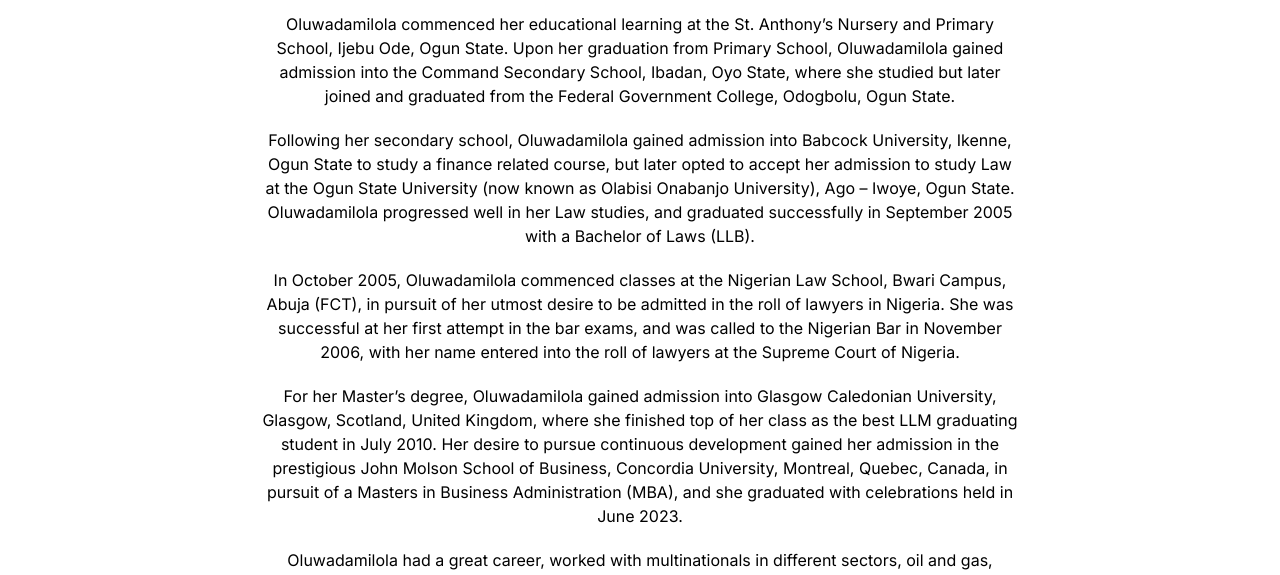
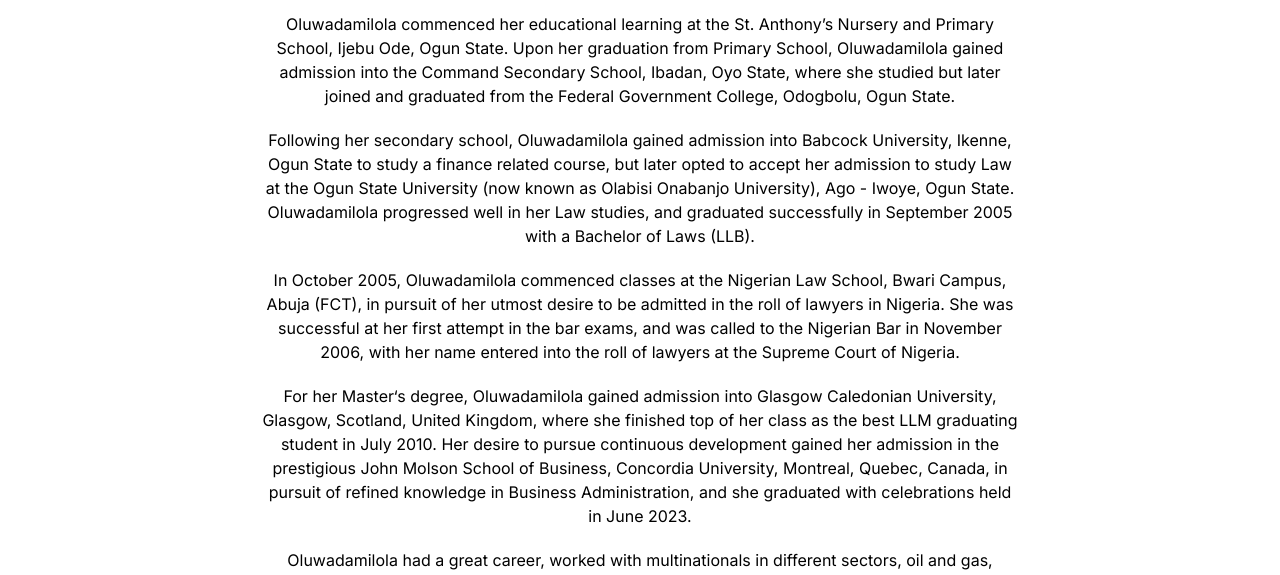
Before and after one commit to dinorhythms/damilola-shobiye, a Next.js app: page /life-of-damilola in a window 1280 px wide. Shown: the part 2820-3395 px from the top of the page. Built offline with nearby package versions, Linux system fonts and the light colour scheme; no server answers.

Commit message:
update life of damilola

```diff
--- a/src/app/life-of-damilola/page.tsx
+++ b/src/app/life-of-damilola/page.tsx
@@ -138,7 +138,7 @@
                 into Babcock University, Ikenne, Ogun State to study a finance
                 related course, but later opted to accept her admission to study
                 Law at the Ogun State University (now known as Olabisi Onabanjo
-                University), Ago – Iwoye, Ogun State. Oluwadamilola progressed
+                University), Ago - Iwoye, Ogun State. Oluwadamilola progressed
                 well in her Law studies, and graduated successfully in September
                 2005 with a Bachelor of Laws (LLB).
               </p>
@@ -151,14 +151,15 @@
                 the roll of lawyers at the Supreme Court of Nigeria.
               </p>
               <p className='mb-5'>
-                For her Master’s degree, Oluwadamilola gained admission into
-                Glasgow Caledonian University, Glasgow, Scotland, United
+                For her Master&lsquo;s degree, Oluwadamilola gained admission
+                into Glasgow Caledonian University, Glasgow, Scotland, United
                 Kingdom, where she finished top of her class as the best LLM
                 graduating student in July 2010. Her desire to pursue continuous
                 development gained her admission in the prestigious John Molson
                 School of Business, Concordia University, Montreal, Quebec,
-                Canada, in pursuit of a Masters in Business Administration
-                (MBA), and she graduated with celebrations held in June 2023.
+                Canada, in pursuit of refined knowledge in Business
+                Administration, and she graduated with celebrations held in June
+                2023.
               </p>
               <p className='mb-5'>
                 Oluwadamilola had a great career, worked with multinationals in
```
